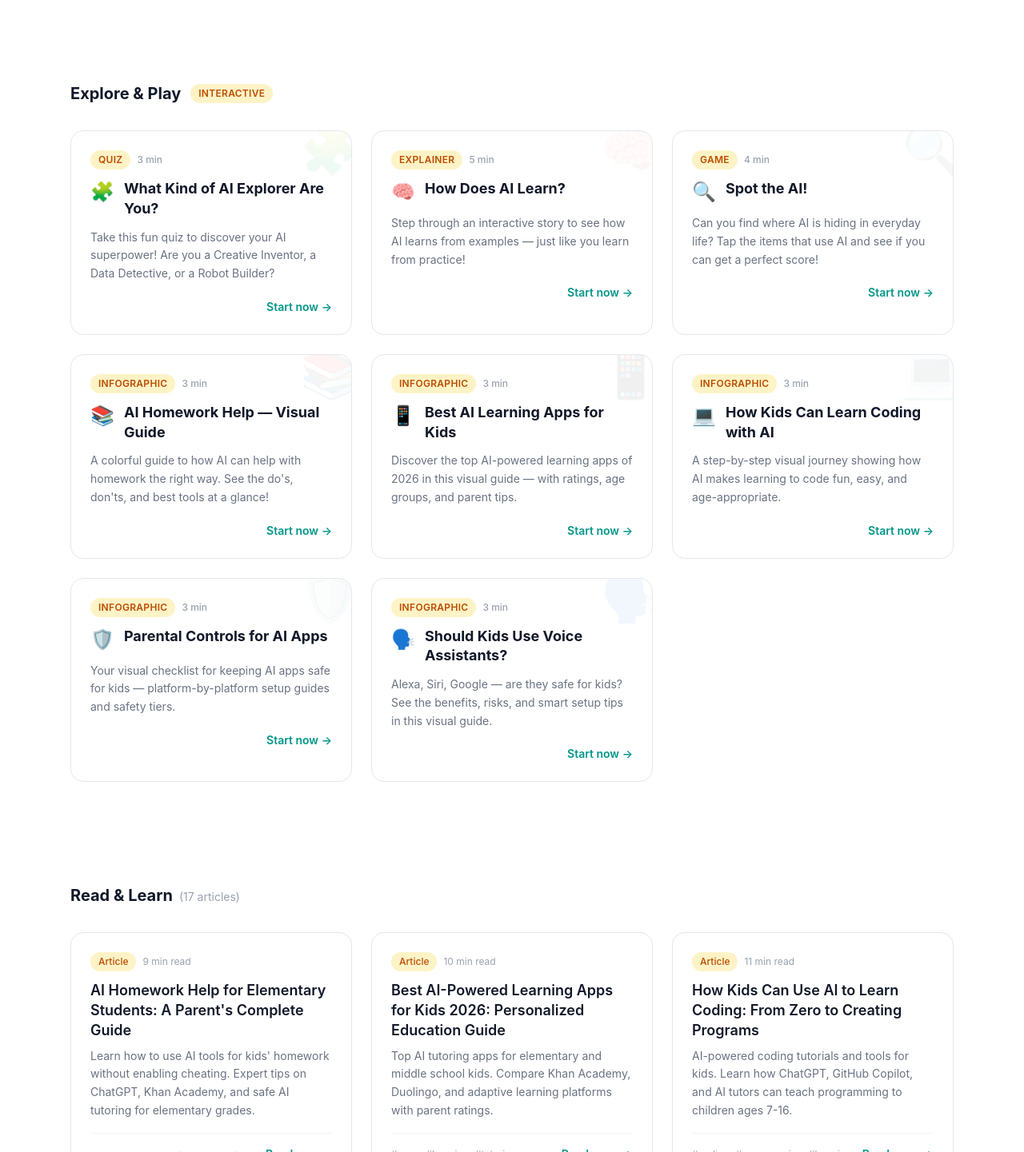
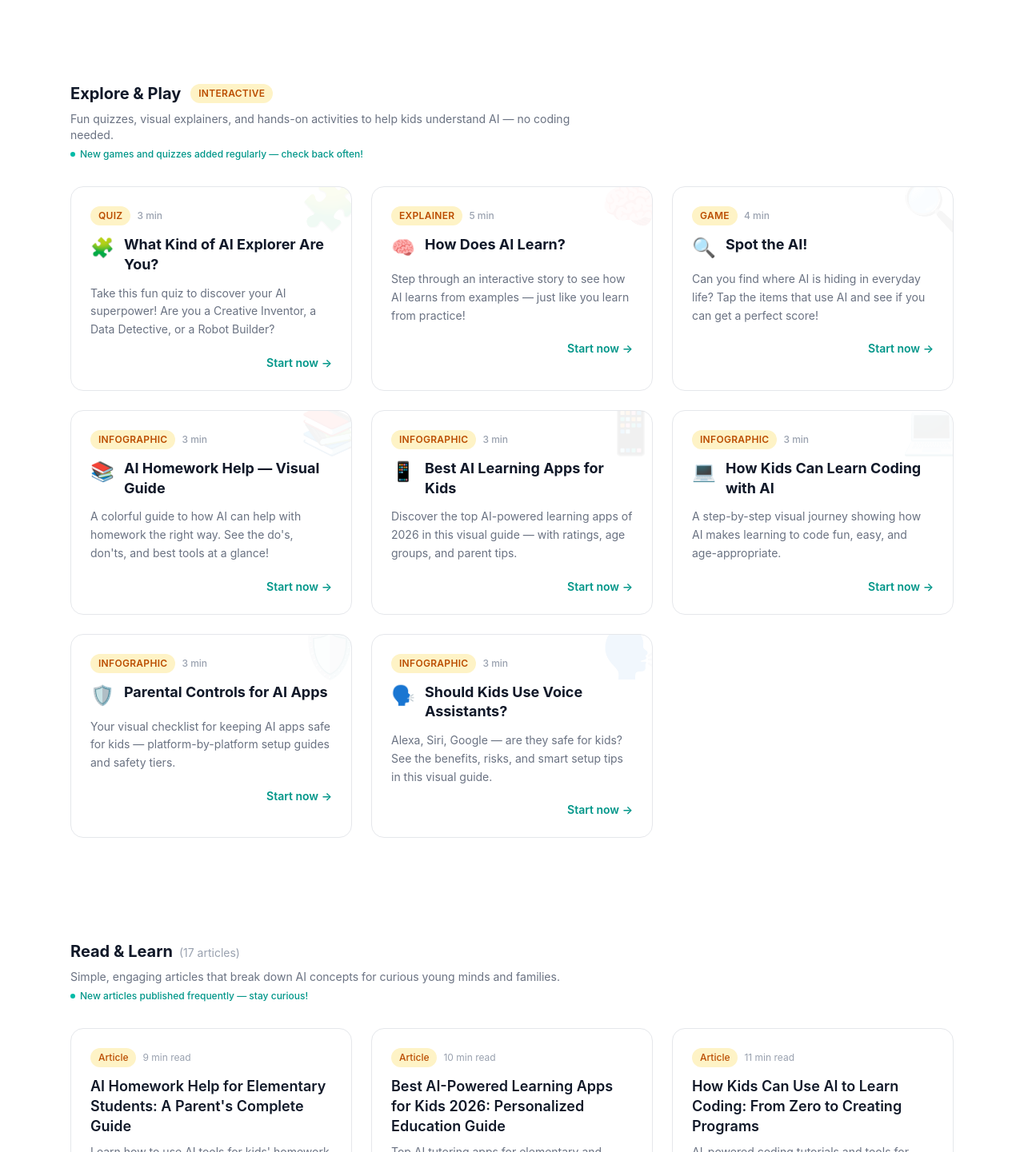
Before and after one commit to AIThinkTankSpace/AIThinkTank, a Next.js app: page /ai-for-kids in a window 1280 px wide. Shown: the part 969-2410 px from the top of the page at 80% size. Built offline with nearby package versions, Linux system fonts and the light colour scheme.

Commit message:
Add section descriptions and freshness hints to interactive and article sections

```diff
--- a/src/components/HubPage.tsx
+++ b/src/components/HubPage.tsx
@@ -8,18 +8,37 @@ import NewsletterCTA from "./NewsletterCTA";
 import BookmarkPrompt from "./BookmarkPrompt";
 import NewsDigest from "./NewsDigest";
 
-const sectionLabels: Record<Category, { interactive: string; articles: string }> = {
+const sectionLabels: Record<Category, {
+  interactive: string;
+  interactiveDesc: string;
+  interactiveFresh: string;
+  articles: string;
+  articlesDesc: string;
+  articlesFresh: string;
+}> = {
   "ai-for-kids": {
     interactive: "Explore & Play",
+    interactiveDesc: "Fun quizzes, visual explainers, and hands-on activities to help kids understand AI — no coding needed.",
+    interactiveFresh: "New games and quizzes added regularly — check back often!",
     articles: "Read & Learn",
+    articlesDesc: "Simple, engaging articles that break down AI concepts for curious young minds and families.",
+    articlesFresh: "New articles published frequently — stay curious!",
   },
   "ai-for-teens": {
     interactive: "Interactive Tools",
+    interactiveDesc: "Try AI quizzes, career explorers, and prompt challenges built for students who want a competitive edge.",
+    interactiveFresh: "We add new tools and challenges regularly — don\u0027t fall behind!",
     articles: "Articles & Guides",
+    articlesDesc: "In-depth guides on AI tools, study hacks, career paths, and skills that top employers want.",
+    articlesFresh: "Fresh guides added often — bookmark to stay ahead!",
   },
   "ai-for-corporates": {
     interactive: "Assess & Discover",
+    interactiveDesc: "Quick assessments, readiness scorecards, and visual frameworks to gauge your AI maturity.",
+    interactiveFresh: "Updated regularly with new frameworks — revisit to track your progress.",
     articles: "Insights & Frameworks",
+    articlesDesc: "Practical case studies, ROI frameworks, and implementation playbooks for business leaders.",
+    articlesFresh: "New insights published regularly — stay informed!",
   },
 };
 
@@ -72,13 +91,22 @@ export default function HubPage({ category }: { category: Category }) {
       {interactives.length > 0 && (
         <section className="py-12 sm:py-16">
           <div className="max-w-6xl mx-auto px-4 sm:px-6">
-            <div className="flex items-center gap-3 mb-8">
+            <div className="mb-8">
+              <div className="flex items-center gap-3 mb-2">
                 <h2 className="text-xl font-bold text-gray-900">
                   {labels.interactive}
                 </h2>
                 <span className={`text-xs font-semibold px-2.5 py-1 rounded-full ${hub.badgeClass} uppercase tracking-wide`}>
                   Interactive
                 </span>
+              </div>
+              <p className="text-sm text-gray-500 max-w-2xl">
+                {labels.interactiveDesc}
+              </p>
+              <p className="text-xs text-teal-600 font-medium mt-1.5 flex items-center gap-1.5">
+                <span className="inline-block w-1.5 h-1.5 rounded-full bg-teal-500" />
+                {labels.interactiveFresh}
+              </p>
             </div>
             <div className="grid sm:grid-cols-2 lg:grid-cols-3 gap-6">
               {interactives.map((item) => (
@@ -94,12 +122,21 @@ export default function HubPage({ category }: { category: Category }) {
         <div className="max-w-6xl mx-auto px-4 sm:px-6">
           {articles.length > 0 ? (
             <>
-              <h2 className="text-xl font-bold text-gray-900 mb-8">
+              <div className="mb-8">
+                <h2 className="text-xl font-bold text-gray-900 mb-2">
                   {labels.articles}
                   <span className="text-sm font-normal text-gray-400 ml-2">
                     ({articles.length} {articles.length === 1 ? "article" : "articles"})
                   </span>
                 </h2>
+                <p className="text-sm text-gray-500 max-w-2xl">
+                  {labels.articlesDesc}
+                </p>
+                <p className="text-xs text-teal-600 font-medium mt-1.5 flex items-center gap-1.5">
+                  <span className="inline-block w-1.5 h-1.5 rounded-full bg-teal-500" />
+                  {labels.articlesFresh}
+                </p>
+              </div>
               <div className="grid sm:grid-cols-2 lg:grid-cols-3 gap-6">
                 {articles.map((article) => (
                   <ArticleCard key={article.slug} article={article} />
```
Lines whose indentation alone changed are shown as unchanged.
